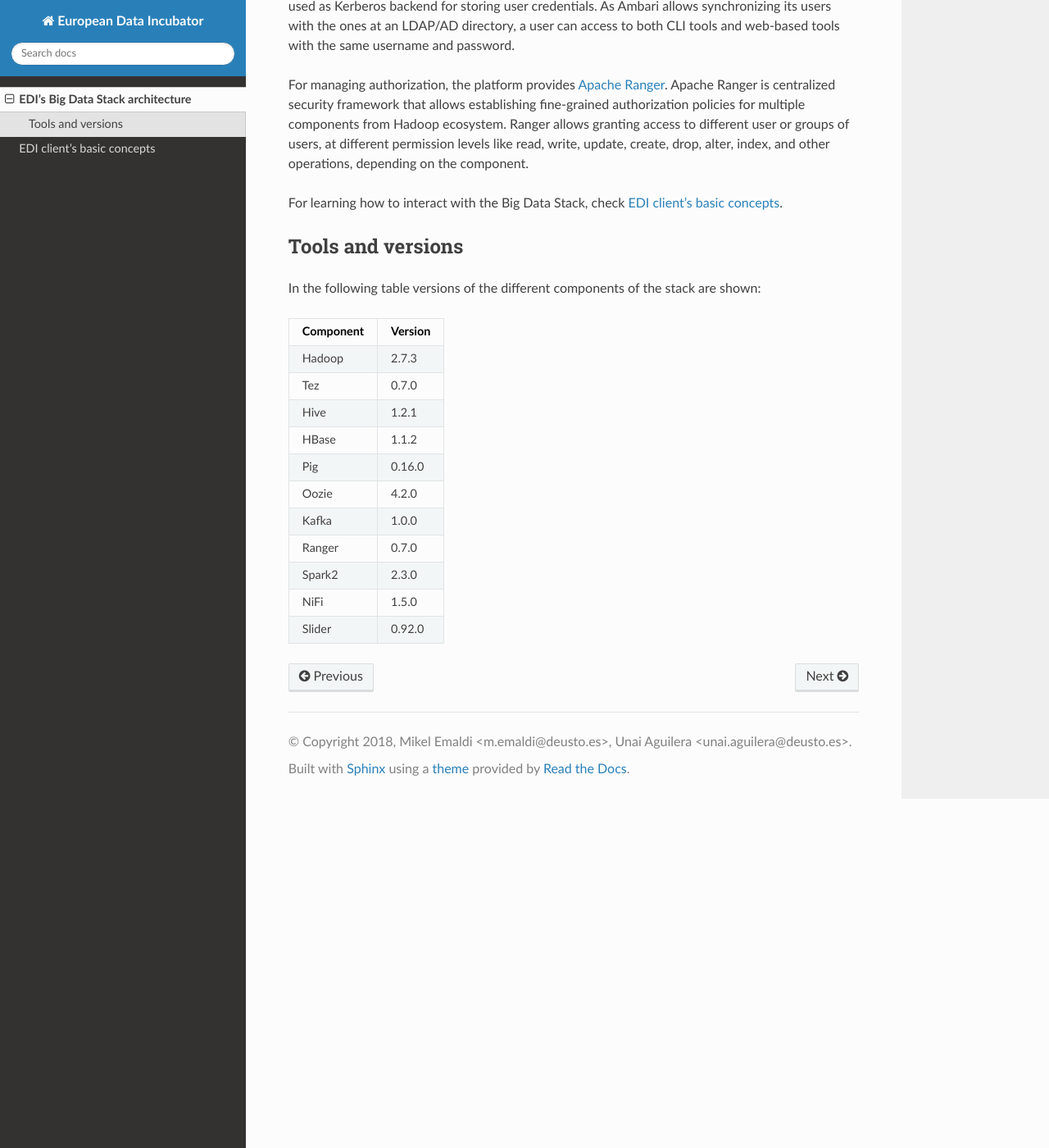
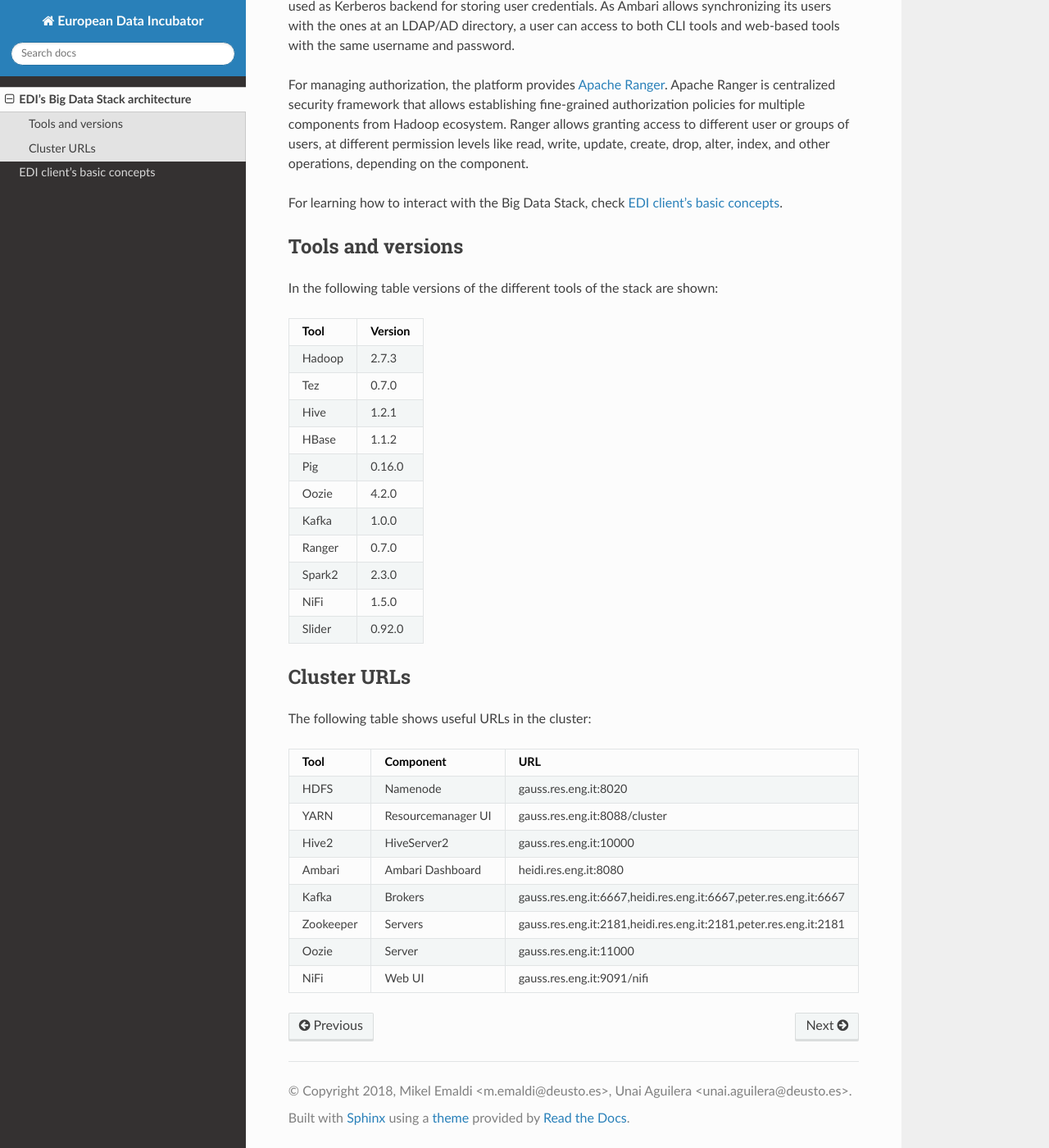
Before and after one commit to edincubator/edi-doc, a Sphinx documentation site: the page built from source/big-data-stack/architecture.rst, in a window 1280 px wide and 1400 px high, scrolled down 2011 px. Shown: the whole window at 82% size. Built offline with Sphinx 7.4.7 and the Read the Docs theme 2.0.0, drawn with Linux system fonts in a browser that asks for light colours.

Commit message:
Adding cluster URLs

```diff
--- a/source/big-data-stack/architecture.rst
+++ b/source/big-data-stack/architecture.rst
@@ -88,10 +88,10 @@
 Tools and versions
 ------------------
 
-In the following table versions of the different components of the stack are shown:
+In the following table versions of the different tools of the stack are shown:
 
 +-----------+---------+
-| Component | Version |
+| Tool      | Version |
 +===========+=========+
 | Hadoop    | 2.7.3   |
 +-----------+---------+
@@ -115,3 +115,30 @@
 +-----------+---------+
 | Slider    | 0.92.0  |
 +-----------+---------+
+
+Cluster URLs
+------------
+
+The following table shows useful URLs in the cluster:
+
+.. ifconfig:: releaselevel in ('dev')
+
+  +-----------+--------------------+-------------------------------------------------------------------+
+  | Tool      | Component          | URL                                                               |
+  +===========+====================+===================================================================+
+  | HDFS      | Namenode           | gauss.res.eng.it:8020                                             |
+  +-----------+--------------------+-------------------------------------------------------------------+
+  | YARN      | Resourcemanager UI | gauss.res.eng.it:8088/cluster                                     |
+  +-----------+--------------------+-------------------------------------------------------------------+
+  | Hive2     | HiveServer2        | gauss.res.eng.it:10000                                            |
+  +-----------+--------------------+-------------------------------------------------------------------+
+  | Ambari    | Ambari Dashboard   | heidi.res.eng.it:8080                                             |
+  +-----------+--------------------+-------------------------------------------------------------------+
+  | Kafka     | Brokers            | gauss.res.eng.it:6667,heidi.res.eng.it:6667,peter.res.eng.it:6667 |
+  +-----------+--------------------+-------------------------------------------------------------------+
+  | Zookeeper | Servers            | gauss.res.eng.it:2181,heidi.res.eng.it:2181,peter.res.eng.it:2181 |
+  +-----------+--------------------+-------------------------------------------------------------------+
+  | Oozie     | Server             | gauss.res.eng.it:11000                                            |
+  +-----------+--------------------+-------------------------------------------------------------------+
+  | NiFi      | Web UI             | gauss.res.eng.it:9091/nifi                                        |
+  +-----------+--------------------+-------------------------------------------------------------------+
```
